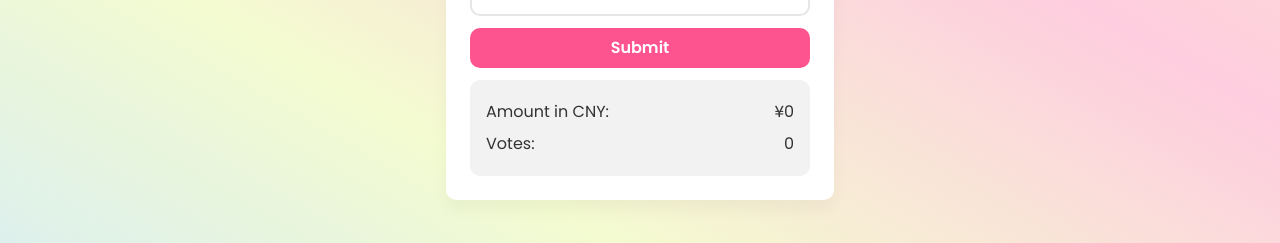
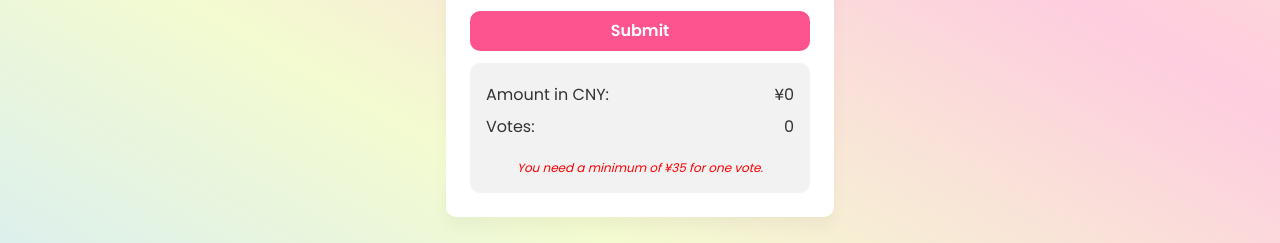
Before and after one commit to sheronimo/react-snh48g-budgeter-app, a React (Create React App) app: page / in a window 1280 px wide. Both pictures are taken after a click on the button "Submit". Shown: the part 405-648 px from the top of the page. Built offline with nearby package versions, Linux system fonts and the light colour scheme; no server answers.

Commit message:
add data from API for currency

```diff
--- a/src/App.css
+++ b/src/App.css
@@ -64,3 +64,11 @@ label {
 	align-items: center;
 	padding-block: 0.25rem;
 }
+
+.disclaimer {
+	margin-top: 1rem;
+	font-style: italic;
+	font-size: 0.75rem;
+	text-align: center;
+	color: red;
+}
--- a/src/App.js
+++ b/src/App.js
@@ -2,18 +2,31 @@ import { useState, useEffect } from 'react';
 import './App.css';
 
 function App() {
+	// Other variables
+	const URL = 'https://cdn.jsdelivr.net/gh/fawazahmed0/currency-api@1/latest';
+
+	// State variables
 	const [options, setOptions] = useState({
 		budget: 0,
 		selectedCurrency: ''
 	});
-
 	const [results, setResults] = useState({
 		yuan: 0,
 		votes: 0
 	});
+	const [isSubmitted, setIsSubmitted] = useState(false);
+	const [currencies, setCurrencies] = useState([]);
 
-	const [isSubmitted, setIsSubmitted] = useState(false);
+	// Fetch currencies
+	useEffect(() => {
+		fetch(`${URL}/currencies.min.json`)
+			.then((res) => res.json())
+			.then((data) => {
+				setCurrencies([...Object.keys(data)]);
+			});
+	}, []);
 
+	// Handle changes in textbox content
 	function handleChange(e) {
 		const { name, value } = e.target;
 		setOptions((prevOptions) => {
@@ -24,13 +37,18 @@ function App() {
 		});
 	}
 
+	// Handle form submission
 	function handleSubmit(e) {
 		e.preventDefault();
 
+		fetch(`${URL}/currencies/${options.selectedCurrency}/cny.json`)
+			.then((res) => res.json())
+			.then((data) => {
 				setResults(() => ({
-			yuan: options.budget * 6.71,
-			votes: Math.floor((options.budget * 6.71) / 35)
+					yuan: (options.budget * data.cny).toFixed(2),
+					votes: Math.floor((options.budget * data.cny) / 35)
 				}));
+			});
 
 		setIsSubmitted(true);
 	}
@@ -55,12 +73,17 @@ function App() {
 					value={options.selectedCurrency}
 					onChange={handleChange}>
 					<option value=''>---Choose---</option>
-					<option value='USD'>USD</option>
+					{currencies.map((currency) => (
+						<option key={currency} value={currency}>
+							{currency}
+						</option>
+					))}
 				</select>
 				<button className='submit round-corner'>Submit</button>
 			</form>
 			{isSubmitted && (
-				<ul className='results round-corner'>
+				<div className='results round-corner'>
+					<ul>
 						<li className='result'>
 							<span>Amount in CNY:</span>
 							<span>&#x00A5;{results.yuan}</span>
@@ -70,6 +93,12 @@ function App() {
 							<span>{results.votes}</span>
 						</li>
 					</ul>
+					{results.yuan < 35 && (
+						<p className='disclaimer'>
+							You need a minimum of &#x00A5;35 for one vote.
+						</p>
+					)}
+				</div>
 			)}
 		</div>
 	);
```
Lines whose indentation alone changed are shown as unchanged.
